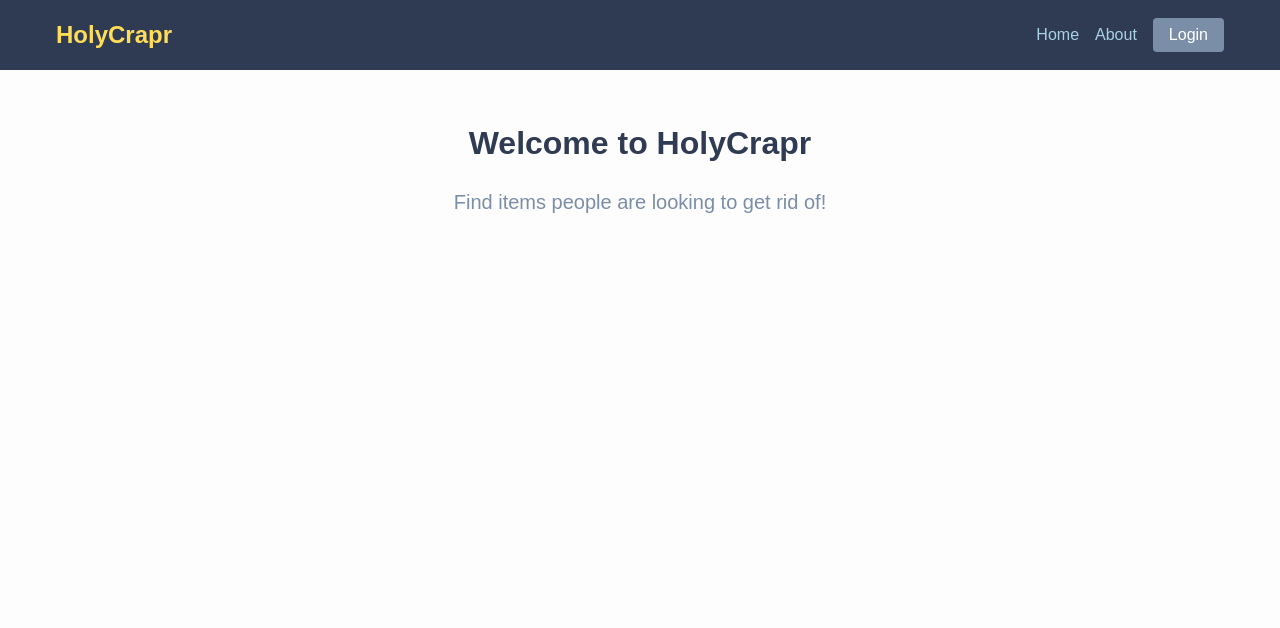
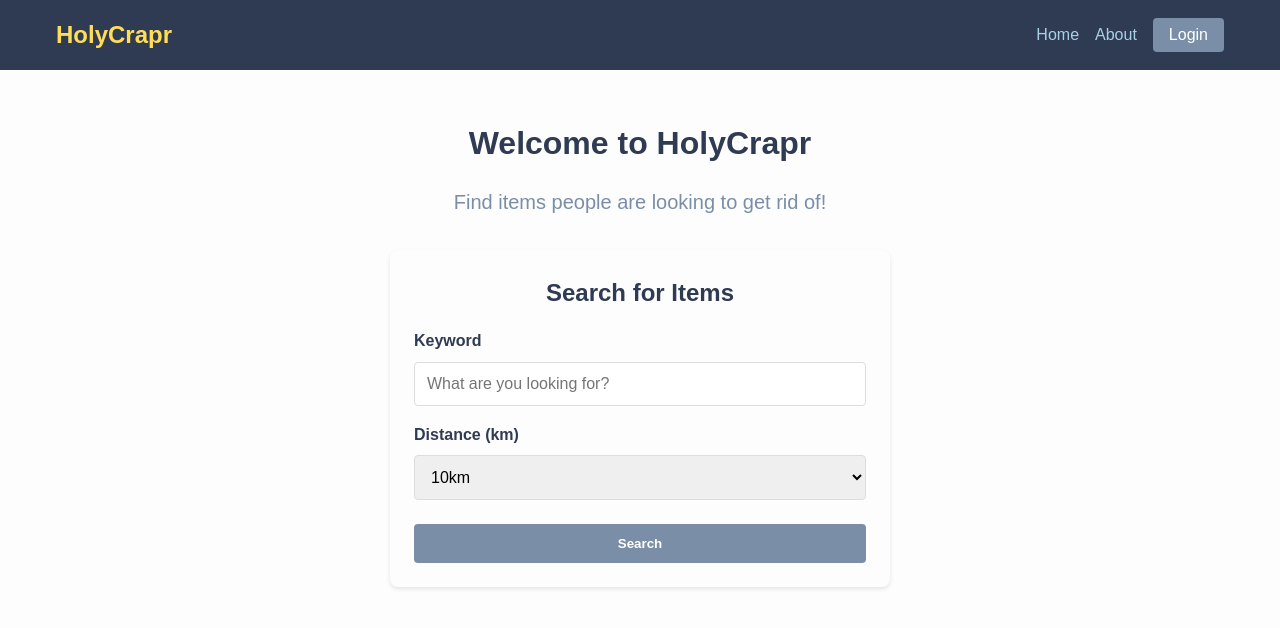
Before and after one commit to xu000306/mad9022-frontend-final, a React (Vite) app: page / in a window 1280 px wide. Shown: the top 628 px of the page. Built offline with nearby package versions, Linux system fonts and the light colour scheme.

Commit message:
Add search form

```diff
--- a/src/pages/Home.jsx
+++ b/src/pages/Home.jsx
@@ -1,10 +1,64 @@
+import {useState} from 'react';
+import {useNavigate} from 'react-router-dom';
 import styles from './Home.module.css'
 
 function Home() {
+  const navigate = useNavigate();
+  const [searchParams, setSearchParams] = useState({
+    keyword: '',
+    distance: '10'
+  });
+
+  const handleChange = (e) => {
+    setSearchParams({
+      ...searchParams,
+      [e.target.name]: e.target.value
+    });
+  };
+
+  const handleSubmit = (e) => {
+    e.preventDefault();
+    navigate(`/crap?keyword=${searchParams.keyword}&distance=${searchParams.distance}`);
+  };
+
   return (
     <div className={styles.home}>
       <h2 className={styles.heading}>Welcome to HolyCrapr</h2>
       <p className={styles.description}>Find items people are looking to get rid of!</p>
+
+      <div className={styles.searchContainer}>
+        <h3 className={styles.searchHeading}>Search for Items</h3>
+        <form onSubmit={handleSubmit} className={styles.searchForm}>
+          <div className={styles.formGroup}>
+            <label htmlFor="keyword">Keyword</label>
+            <input
+              type="text"
+              id='keyword'
+              name='keyword'
+              value={searchParams.keyword}
+              onChange={handleChange}
+              placeholder='What are you looking for?'
+            />
+          </div>
+
+          <div className={styles.formGroup}>
+            <label htmlFor="distance">Distance (km)</label>
+            <select
+              name="distance"
+              id="distance"
+              value={searchParams.distance}
+              onChange={handleChange}
+            >
+              <option value="5">5km</option>
+              <option value="10">10km</option>
+              <option value="25">25km</option>
+              <option value="50">50km</option>
+            </select>
+          </div>
+
+          <button type="submit" className={styles.searchButton}>Search</button>
+        </form>
+      </div>
     </div>
   )
 }
--- a/src/pages/Home.module.css
+++ b/src/pages/Home.module.css
@@ -9,13 +9,71 @@
   font-size: var(--font-size-xlarge);
 }
 
+.accent {
+  color: var(--primary-color);
+  font-weight: bold;
+}
+
 .description {
   color: var(--tertiary-color);
   font-size: var(--font-size-medium);
   margin-bottom: 2rem;
 }
 
-.accent {
-  color: var(--primary-color);
+.searchContainer {
+  max-width: 500px;
+  margin: 0 auto;
+  padding: 1.5rem;
+  background-color: var(--background-color);
+  border-radius: 8px;
+  box-shadow: 0 2px 4px rgba(0, 0, 0, 0.1);
+  text-align: left;
+}
+
+.searchHeading {
+  margin-bottom: 1rem;
+  color: var(--text-color);
+  font-size: 1.5rem;
+  text-align: center;
+}
+
+.searchForm {
+  display: flex;
+  flex-direction: column;
+  gap: 1rem;
+}
+
+.formGroup {
+  display: flex;
+  flex-direction: column;
+  gap: 0.5rem;
+}
+
+.formGroup label {
   font-weight: bold;
+  color: var(--text-color);
 }
+
+.formGroup input,
+.formGroup select {
+  padding: 0.75rem;
+  border: 1px solid #ddd;
+  border-radius: 4px;
+  font-size: 1rem;
+}
+
+.searchButton {
+  background-color: var(--tertiary-color);
+  color: white;
+  border: none;
+  padding: 0.75rem;
+  border-radius: 4px;
+  font-weight: bold;
+  cursor: pointer;
+  margin-top: 0.5rem;
+}
+
+.searchButton:hover {
+  background-color: var(--primary-color);
+  color: var(--text-color);
+}
```
